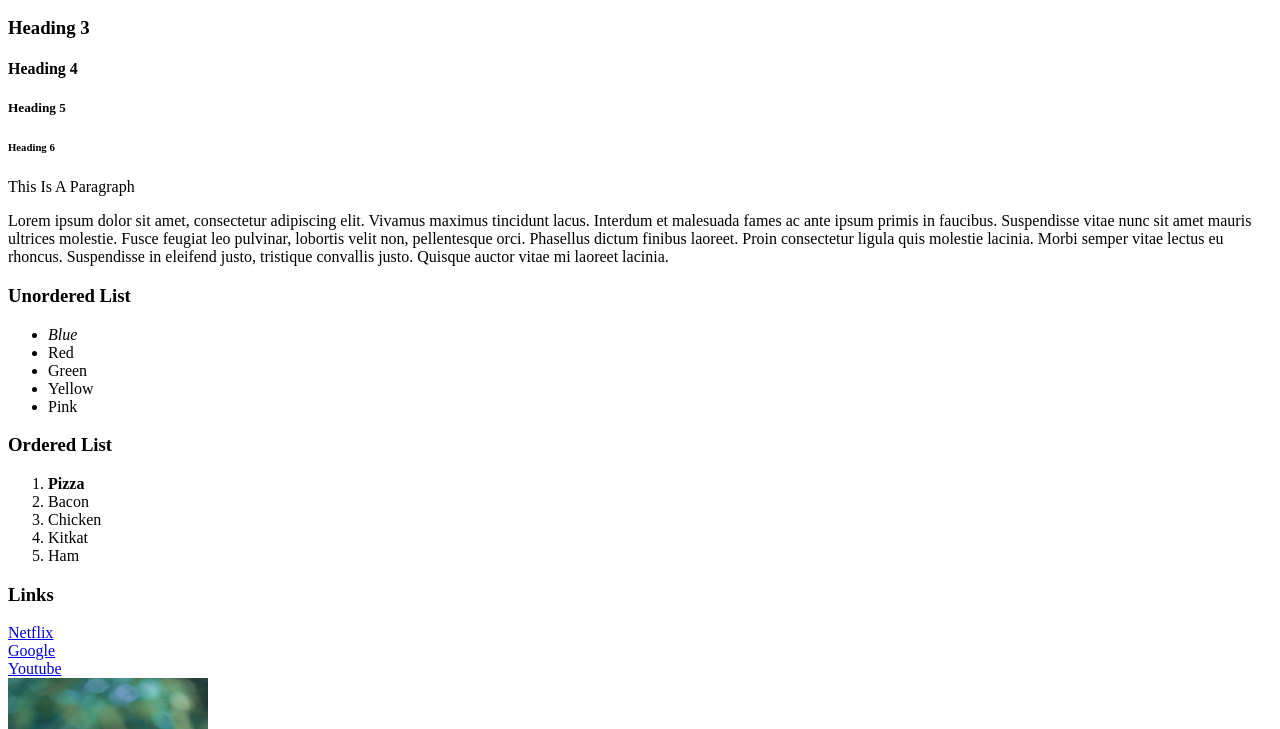
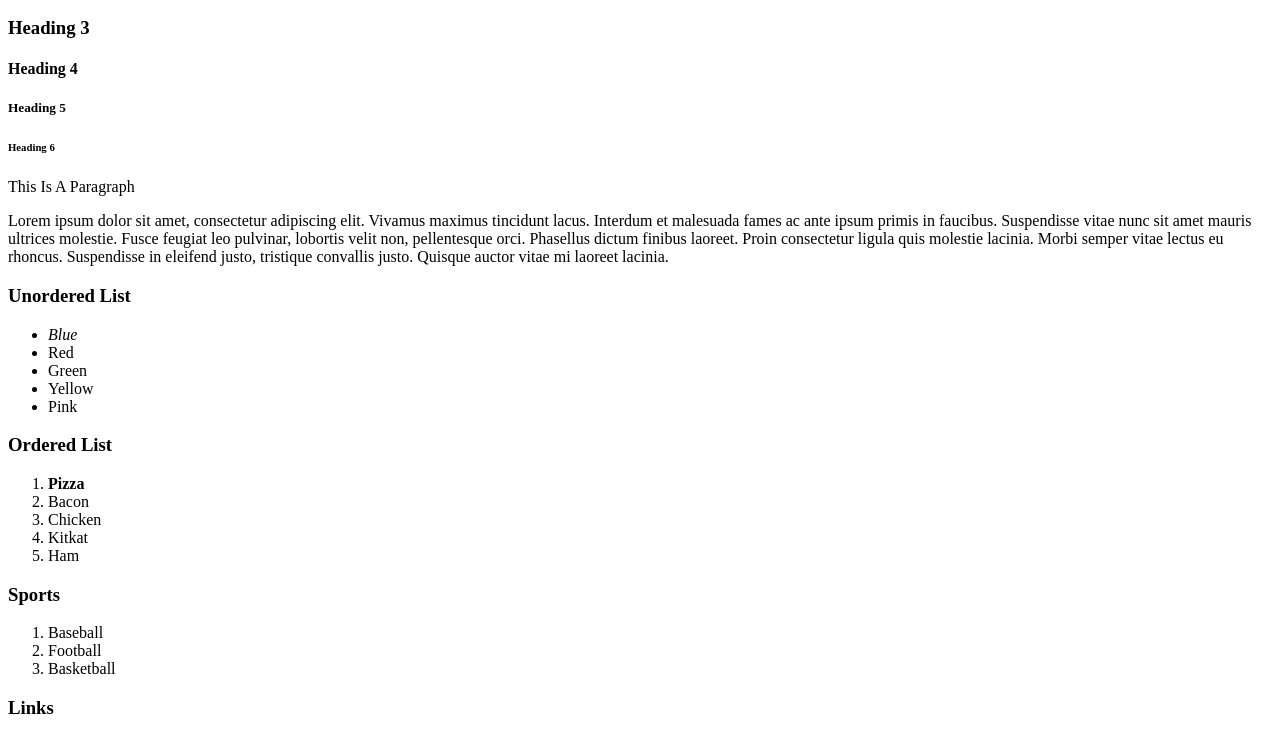
Before and after one commit to DrakeisrEAl/HTML-basics, a plain HTML site: page index.html in a window 1280 px wide. Shown: the part 110-839 px from the top of the page. Drawn offline with Linux system fonts and the light colour scheme.

Commit message:
Update index.html

```diff
--- a/index.html
+++ b/index.html
@@ -37,6 +37,14 @@
 	<li>Ham</li>
 	</ol>
 
+	<h3>Sports</h3>
+	<ol>
+	<li>Baseball</li>
+	<li>Football</li>
+	<li>Basketball</li>
+	</ol>
+
+
 	<h3>Links</h3>
 	<a href="https://www.netflix.com/" target="_blank">Netflix</a><br>
 	<a href="https://www.google.com/" target="_blank">Google</a><br>
```
